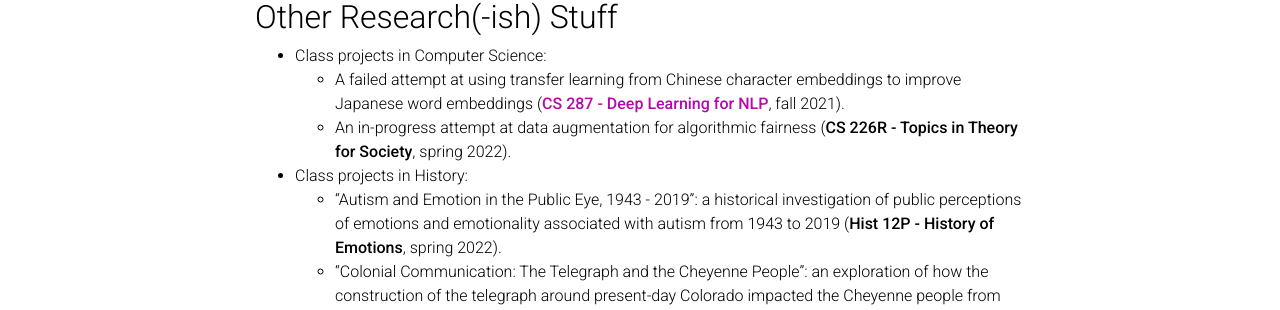
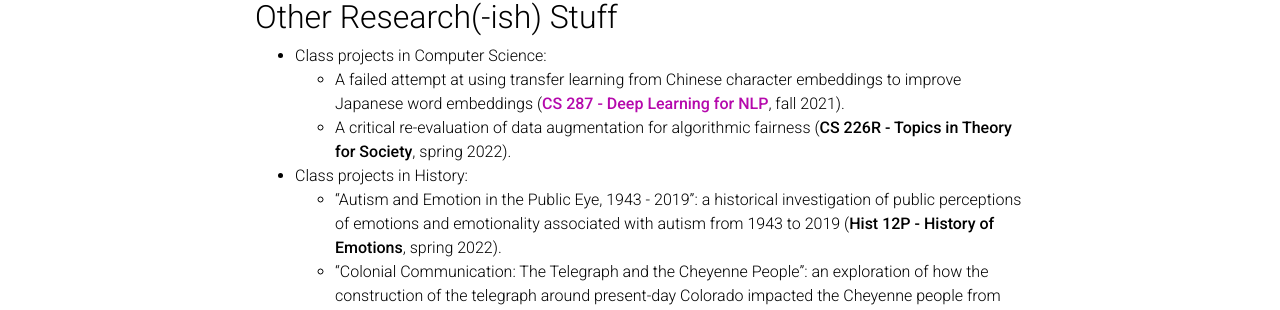
Before and after one commit to ENSCMA2/enscma2.github.io, a Jekyll site: the page built from _pages/experience.md, in a window 1280 px wide and 900 px high, scrolled down 751 px. Shown: the part 142-452 px from the top of the window. Built offline with Jekyll 4.4.1, drawn with Linux system fonts in a browser that asks for light colours; comment, search, counter and statistics services are not loaded; a style sheet for code colours, icons or effects is not loaded.

Commit message:
Update experience.md

```diff
--- a/_pages/experience.md
+++ b/_pages/experience.md
@@ -30,7 +30,7 @@ horizontal: false
 ## Other Research(-ish) Stuff
 - Class projects in Computer Science:
   - A failed attempt at using transfer learning from Chinese character embeddings to improve Japanese word embeddings (**[CS 287 - Deep Learning for NLP](https://harvard-iacs.github.io/CS287/)**, fall 2021).
-  - An in-progress attempt at data augmentation for algorithmic fairness (**CS 226R - Topics in Theory for Society**, spring 2022).
+  - A critical re-evaluation of data augmentation for algorithmic fairness (**CS 226R - Topics in Theory for Society**, spring 2022).
 - Class projects in History:
   - "Autism and Emotion in the Public Eye, 1943 - 2019": a historical investigation of public perceptions of emotions and emotionality associated with autism from 1943 to 2019 (**Hist 12P - History of Emotions**, spring 2022).
   - "Colonial Communication: The Telegraph and the Cheyenne People": an exploration of how the construction of the telegraph around present-day Colorado impacted the Cheyenne people from 1860 - 1871 (**Hist 60O - American Indian History in 4 Acts**, fall 2021).
```
